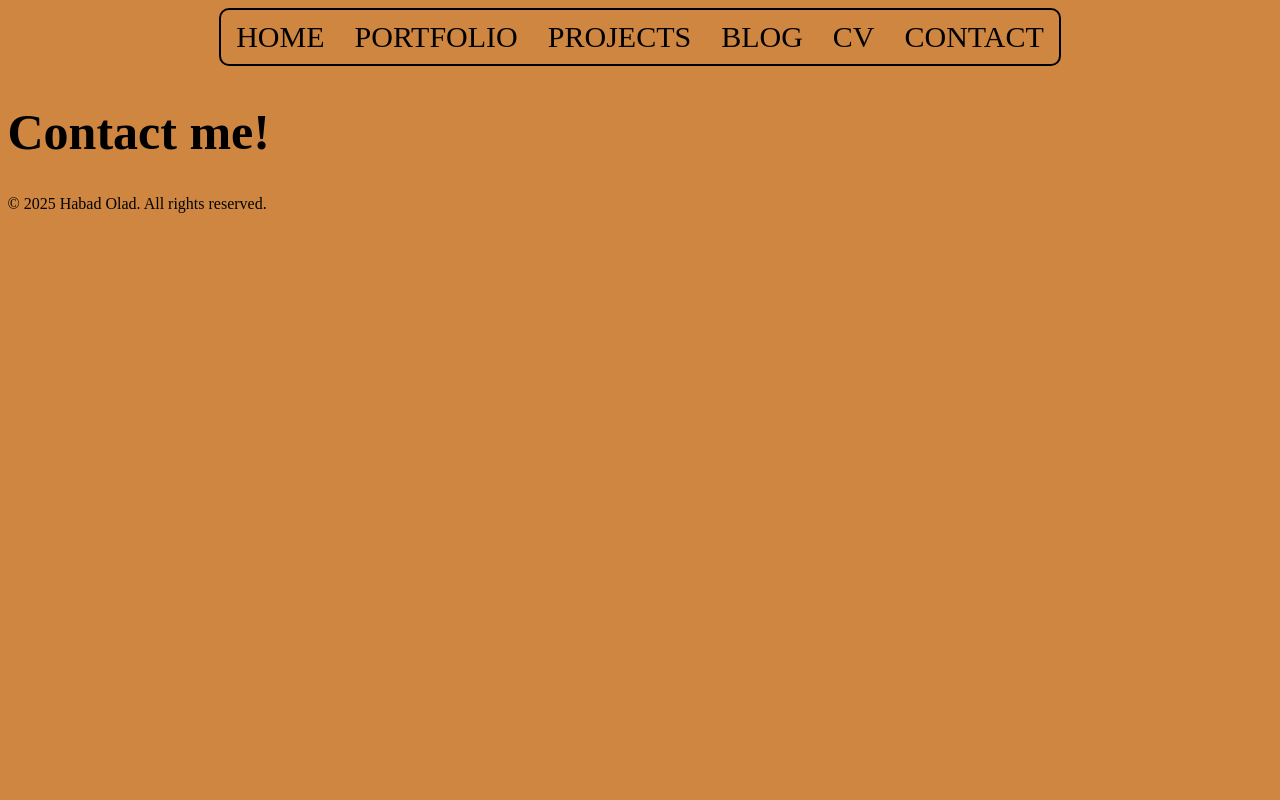
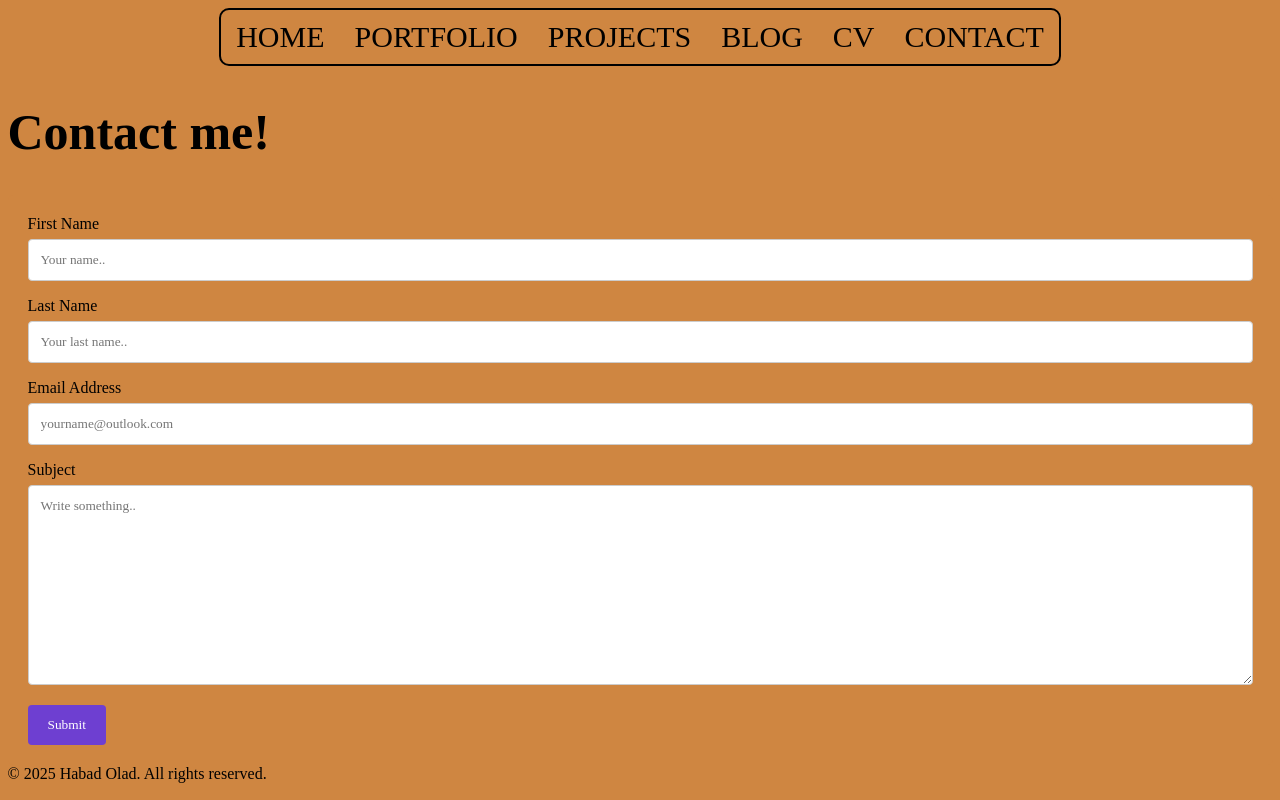
Before and after one commit to HabadOlad/MyFlaskJourney, a Flask app: page /contactpage in a window 1280 px wide. Run offline with Flask 3, Linux system fonts and the light colour scheme; some web fonts are replaced.

Commit message:
feat:updated links and flask

```diff
--- a/mywebsite/templates/contactpage.html
+++ b/mywebsite/templates/contactpage.html
@@ -1,7 +1,42 @@
 {% extends "layout.html" %} {% block mainBlock %}
 <body class="contact-page">
   <h1>Contact me!</h1>
+  <div class="container">
+    <form
+      action="mailto:habadolad@outlook.com"
+      method="post"
+      enctype="text/plain">
+      <label for="fname">First Name</label>
+      <input
+        type="text"
+        id="fname"
+        name="firstname"
+        placeholder="Your name.." />
 
+      <label for="lname">Last Name</label>
+      <input
+        type="text"
+        id="lname"
+        name="lastname"
+        placeholder="Your last name.." />
+
+      <label for="lname">Email Address</label>
+      <input
+        type="text"
+        id="emailaddress"
+        name="Email"
+        placeholder="yourname@outlook.com" />
+
+      <label for="subject">Subject</label>
+      <textarea
+        id="subject"
+        name="subject"
+        placeholder="Write something.."
+        style="height: 200px"></textarea>
+
+      <input type="submit" value="Submit" />
+    </form>
+  </div>
   <footer id="footer"></footer>
   <script src="/static/js/firstWebsiteJS.js" type="text/javascript"></script>
   {% endblock %}
--- a/mywebsite/templates/layout.html
+++ b/mywebsite/templates/layout.html
@@ -3,7 +3,7 @@
   <head>
     <link
       rel="preload"
-      href="/mywebsite/static/css/assets/font/Adesso-Bold.woff2"
+      href="{{ url_for('static', filename='css/assets/font/Adesso-Bold.woff2') }}"
       as="font"
       type="font/woff2"
       crossorigin />
```
Also changed, not shown: mywebsite/templates/cv.html (+11 -1 lines), 5 other files.
